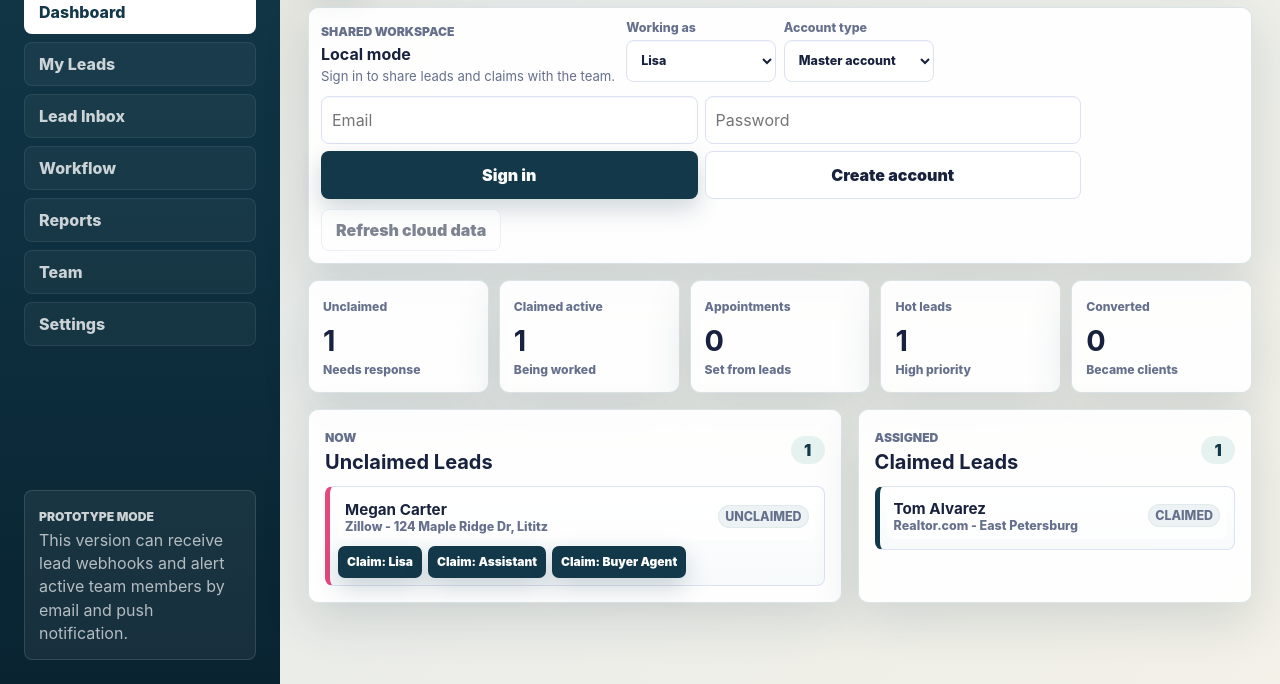
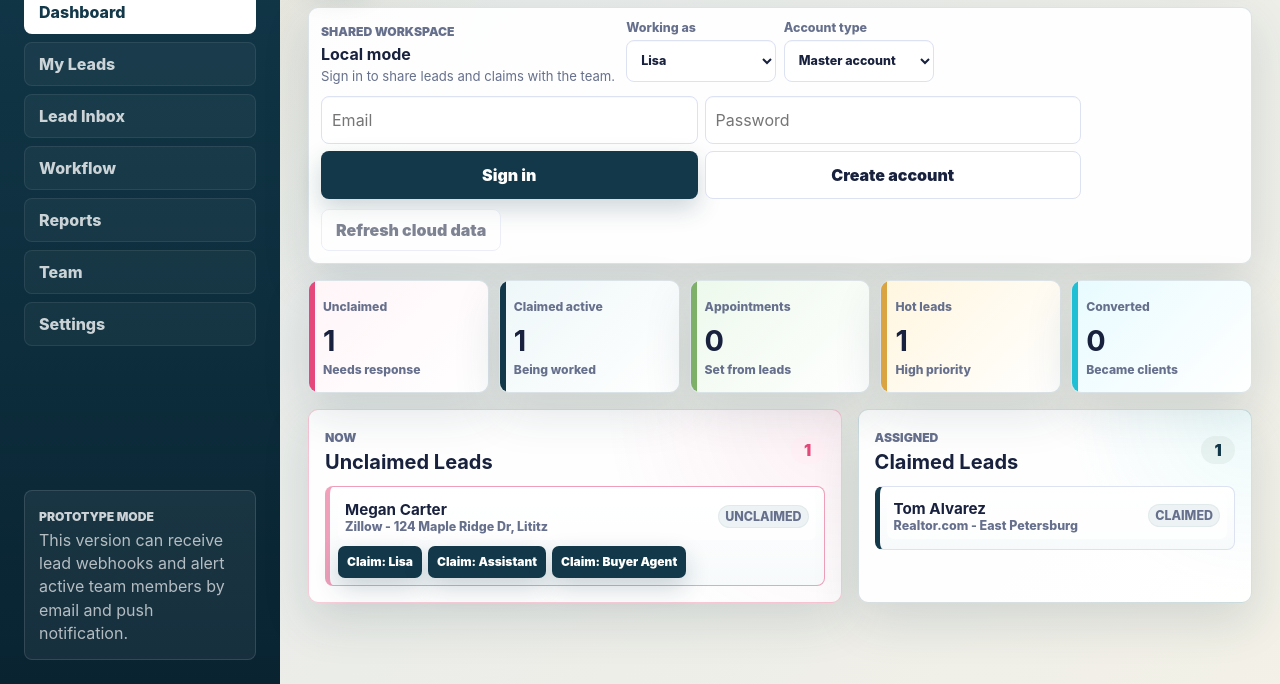
Before and after one commit to lisanaples/Lead-Router, a website: page index.html in a window 1280 px wide. Shown: the part 116-800 px from the top of the page. Drawn offline with Linux system fonts and the light colour scheme.

Commit message:
Add files via upload

```diff
--- a/app.js
+++ b/app.js
@@ -696,9 +696,9 @@ function claimButtons(lead) {
   `).join("");
 }
 
-function metricCard(label, value, helper) {
+function metricCard(label, value, helper, accent = "teal") {
   return `
-    <article class="metric-card">
+    <article class="metric-card metric-${accent}">
       <span>${label}</span>
       <strong>${value}</strong>
       <span>${helper}</span>
@@ -714,11 +714,11 @@ function renderMetrics() {
   const hot = scope.filter((lead) => lead.urgency === "Hot" && lead.status !== "closed").length;
   const converted = scope.filter((lead) => lead.status === "converted").length;
   document.querySelector("#metricsGrid").innerHTML = [
-    metricCard("Unclaimed", unclaimed, "Needs response"),
-    metricCard("Claimed active", claimed, "Being worked"),
-    metricCard("Appointments", appointments, "Set from leads"),
-    metricCard("Hot leads", hot, "High priority"),
-    metricCard("Converted", converted, "Became clients"),
+    metricCard("Unclaimed", unclaimed, "Needs response", "rose"),
+    metricCard("Claimed active", claimed, "Being worked", "teal"),
+    metricCard("Appointments", appointments, "Set from leads", "green"),
+    metricCard("Hot leads", hot, "High priority", "gold"),
+    metricCard("Converted", converted, "Became clients", "blue"),
   ].join("");
 }
 
@@ -900,8 +900,6 @@ function renderHotTasks() {
     <article class="hot-task status-${lead.status}" data-open-lead="${lead.id}">
       <strong>${escapeHtml(lead.name)}</strong>
       <span>${escapeHtml(taskReason(lead))}</span>
-      <em>${Number(lead.contactAttempts || 0)} attempts</em>
-      <button type="button" data-attempt-lead="${lead.id}">+ Attempt</button>
     </article>
   `).join("") : emptyState("No hot tasks right now.");
 }
--- a/index.html
+++ b/index.html
@@ -8,7 +8,7 @@
     <link rel="manifest" href="manifest.webmanifest" />
     <link rel="icon" type="image/svg+xml" href="assets/lead-router-icon.svg" />
     <link rel="apple-touch-icon" href="assets/lead-router-icon.svg" />
-    <link rel="stylesheet" href="styles.css?v=39" />
+    <link rel="stylesheet" href="styles.css?v=41" />
   </head>
   <body>
     <main class="app-shell">
@@ -502,7 +502,7 @@
     </dialog>
 
     <div class="toast" id="toast" role="status" aria-live="polite"></div>
-    <script src="app.js?v=39"></script>
+    <script src="app.js?v=41"></script>
     <script>
       if ("serviceWorker" in navigator && location.protocol !== "file:") {
         let refreshing = false;
--- a/service-worker.js
+++ b/service-worker.js
@@ -1,9 +1,9 @@
-const CACHE_NAME = "lead-router-v39";
+const CACHE_NAME = "lead-router-v41";
 const APP_SHELL = [
   "./",
   "index.html",
-  "styles.css?v=39",
-  "app.js?v=39",
+  "styles.css?v=41",
+  "app.js?v=41",
   "assets/lead-router-icon.svg",
   "manifest.webmanifest"
 ];
--- a/styles.css
+++ b/styles.css
@@ -330,7 +330,53 @@ p {
 }
 
 .metric-card {
+  position: relative;
+  overflow: hidden;
   padding: 14px;
+}
+
+.metric-card::before {
+  content: "";
+  position: absolute;
+  inset: 0 auto 0 0;
+  width: 6px;
+  background: var(--teal);
+}
+
+.metric-card.metric-rose {
+  background: linear-gradient(135deg, #fff5f8, #ffffff);
+}
+
+.metric-card.metric-rose::before {
+  background: var(--rose);
+}
+
+.metric-card.metric-teal {
+  background: linear-gradient(135deg, #eef7f8, #ffffff);
+}
+
+.metric-card.metric-gold {
+  background: linear-gradient(135deg, #fff6df, #ffffff);
+}
+
+.metric-card.metric-gold::before {
+  background: var(--gold);
+}
+
+.metric-card.metric-green {
+  background: linear-gradient(135deg, #edf9ec, #ffffff);
+}
+
+.metric-card.metric-green::before {
+  background: #7fb069;
+}
+
+.metric-card.metric-blue {
+  background: linear-gradient(135deg, #e8fbff, #ffffff);
+}
+
+.metric-card.metric-blue::before {
+  background: #20bfd4;
 }
 
 .metric-card span,
@@ -372,6 +418,25 @@ p {
   gap: 16px;
 }
 
+#dashboardView > .desk-layout > .panel:first-child {
+  border-color: rgba(229, 72, 123, 0.28);
+  background:
+    radial-gradient(circle at top right, rgba(229, 72, 123, 0.08), transparent 42%),
+    rgba(255, 255, 255, 0.94);
+}
+
+#dashboardView > .desk-layout > .panel:first-child .count-pill {
+  background: #fff0f5;
+  color: var(--rose);
+}
+
+#dashboardView > .desk-layout > .panel:nth-child(2) {
+  border-color: rgba(18, 56, 73, 0.16);
+  background:
+    radial-gradient(circle at top right, rgba(32, 191, 212, 0.08), transparent 42%),
+    rgba(255, 255, 255, 0.94);
+}
+
 .lead-list {
   display: grid;
   gap: 8px;
@@ -403,6 +468,32 @@ p {
 .lead-card.hot,
 .lead-card.status-new {
   border-left-color: var(--rose);
+}
+
+#unclaimedLeads .lead-card.status-new {
+  animation: unclaimedPulse 1.9s ease-in-out infinite;
+  box-shadow: 0 0 0 0 rgba(229, 72, 123, 0.28);
+}
+
+@keyframes unclaimedPulse {
+  0% {
+    border-color: rgba(229, 72, 123, 0.28);
+    box-shadow: 0 0 0 0 rgba(229, 72, 123, 0.28);
+  }
+  58% {
+    border-color: rgba(229, 72, 123, 0.52);
+    box-shadow: 0 0 0 8px rgba(229, 72, 123, 0);
+  }
+  100% {
+    border-color: rgba(229, 72, 123, 0.28);
+    box-shadow: 0 0 0 0 rgba(229, 72, 123, 0);
+  }
+}
+
+@media (prefers-reduced-motion: reduce) {
+  #unclaimedLeads .lead-card.status-new {
+    animation: none;
+  }
 }
 
 .lead-card.nurture {
@@ -656,8 +747,7 @@ p {
 
 .hot-task {
   display: grid;
-  grid-template-columns: minmax(0, 1fr) auto;
-  gap: 3px 8px;
+  gap: 3px;
   align-items: center;
   border: 1px solid rgba(18, 56, 73, 0.1);
   border-left: 5px solid var(--gold);
@@ -678,27 +768,10 @@ p {
   font-size: 0.84rem;
 }
 
-.hot-task span,
-.hot-task em {
+.hot-task span {
   color: var(--muted);
   font-size: 0.74rem;
-  font-style: normal;
   font-weight: 850;
-}
-
-.hot-task button {
-  min-height: 24px;
-  border: 0;
-  border-radius: 999px;
-  background: var(--teal);
-  color: white;
-  font-size: 0.72rem;
-  font-weight: 950;
-}
-
-.hot-task button {
-  grid-row: span 2;
-  padding: 0 8px;
 }
 
 .owner-pipeline {
```
